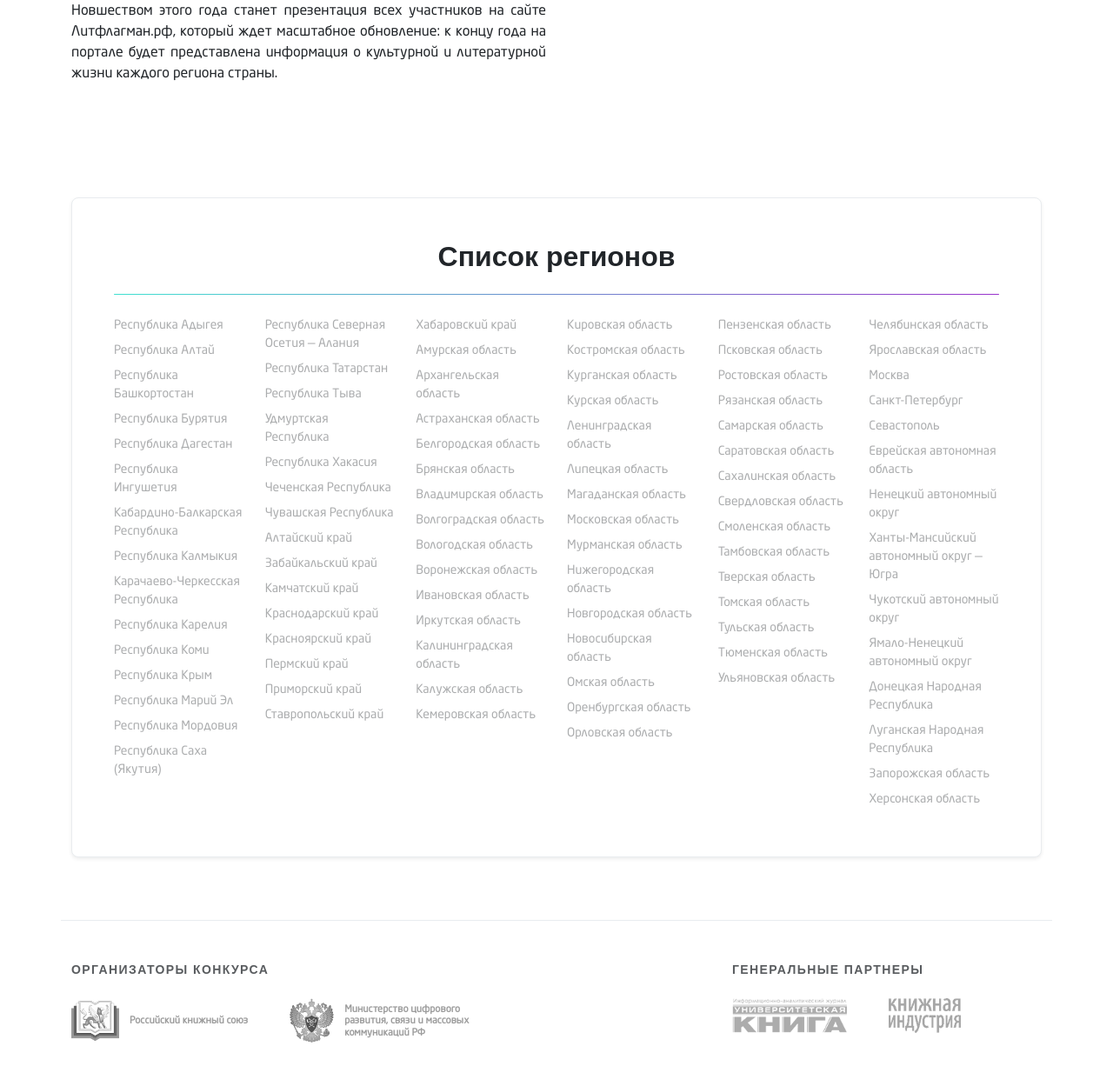
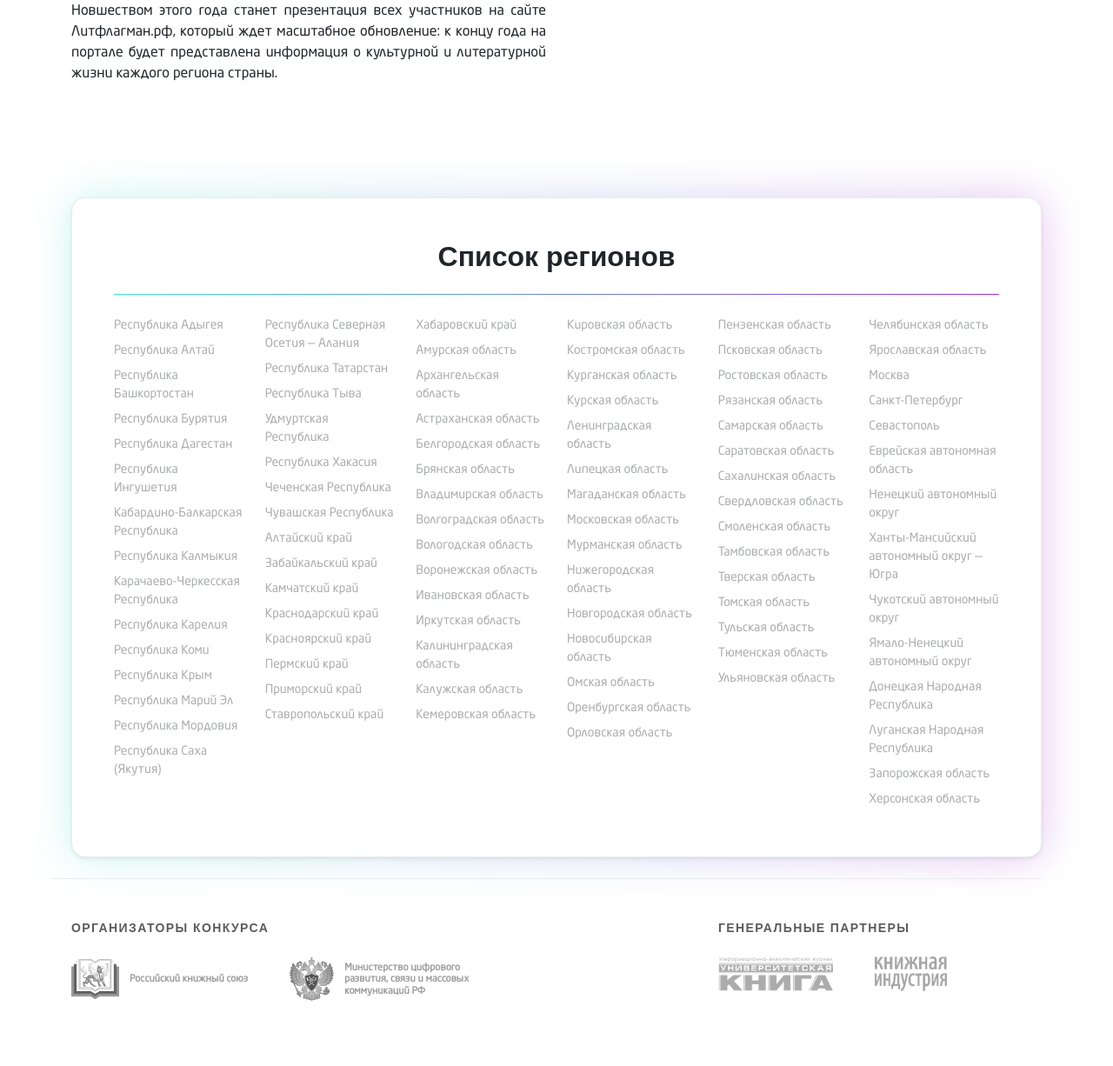
Before and after one commit to leojkeez/litflagman, a Django app: page / in a window 1280 px wide. Shown: the part 2359-3585 px from the top of the page at 87% size. Run offline with Django 5.2, Linux system fonts and the light colour scheme; data that the repository does not hold is empty; parts of the project's set-up code (start-up, migrations or seed data) failed here and were passed over; some libraries are stand-ins or nearby versions; some web fonts are replaced.

Commit message:
Правки в главную

```diff
--- a/Site/templates/index.html
+++ b/Site/templates/index.html
@@ -100,7 +100,7 @@
 <div class="row py-5">
    <!-- Регионы -->
   <div class="col-12">
-    <div class="bg-white p-5 rounded-3 shadow-sm border border-light-subtle">
+    <div class="bg-white p-5 rounded-3 shadow-sm card-pulse-gradient">
       <h2 class="fw-bold mb-4 text-center d-none d-lg-block">Список регионов</h2>
       <div class="divider-gradient mx-auto mb-4 d-none d-lg-block"></div>
 
@@ -122,7 +122,7 @@
               {% for region in column %}
               <li class="mb-2 js-region-item" data-name="{{ region.name|lower }}">
                 {% if region.url %}
-                  <a href="{{ region.url }}" class="text-muted text-decoration-none hover-purple transition-all fw-bold" style="color: var(--color-purple) !important;">{{ region.name }}</a>
+                  <a href="{{ region.url }}" class="text-muted opacity-50 text-decoration-none hover-purple transition-all">{{ region.name }}</a>
                 {% else %}
                   <span class="text-muted opacity-50">{{ region.name }}</span>
                 {% endif %}
@@ -132,15 +132,6 @@
           </div>
           {% endfor %}
         </div>
-
-        <!-- Кнопка развернуть (только для мобильных) -->
-        <div class="text-center mt-4 d-lg-none">
-          <button class="btn btn-link text-decoration-none js-regions-expand" style="color: var(--color-purple);">
-            <span>Показать все регионы</span>
-            <i class="bi bi-chevron-down ms-1"></i>
-          </button>
-        </div>
-      </div>
     </div>
   </div>
 </div>
--- a/static/css/style.css
+++ b/static/css/style.css
@@ -6,6 +6,40 @@
   --main-gradient-alt: linear-gradient(180deg, var(--color-turquoise) 0%, var(--color-purple) 100%);
   --header-footer-bg: #f8f9fa;
   --body-bg: #ffffff;
+}
+
+/* Reusable pulsing gradient border class */
+.card-pulse-gradient {
+  position: relative;
+  background-color: #ffffff !important;
+  border: 1px solid #e9ecef !important;
+  border-radius: 1rem !important;
+}
+
+.card-pulse-gradient::before {
+  content: "";
+  position: absolute;
+  top: 0;
+  left: 0;
+  right: 0;
+  bottom: 0;
+  z-index: -1;
+  background: var(--main-gradient);
+  filter: blur(25px);
+  border-radius: inherit;
+  opacity: 0.15;
+  animation: card-pulse-glow 5s infinite ease-in-out;
+}
+
+@keyframes card-pulse-glow {
+  0%, 100% {
+    opacity: 0.1;
+    transform: scale(0.98);
+  }
+  50% {
+    opacity: 0.35;
+    transform: scale(1.01);
+  }
 }
 
 @font-face {
```
Also changed, not shown: other parts of static/css/style.css (+18 -8 lines), static/js/scripts.js (+6 -61 lines).
